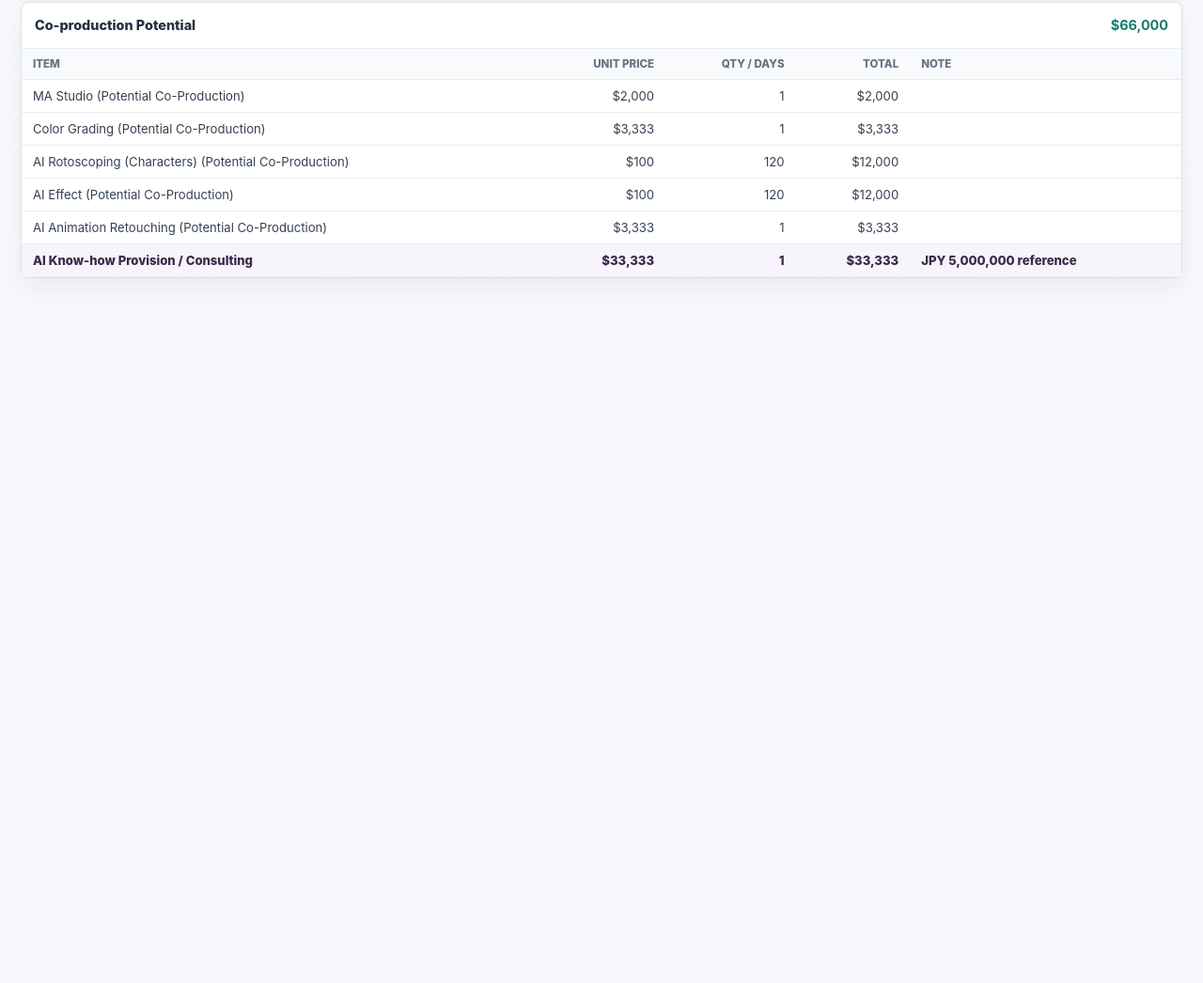
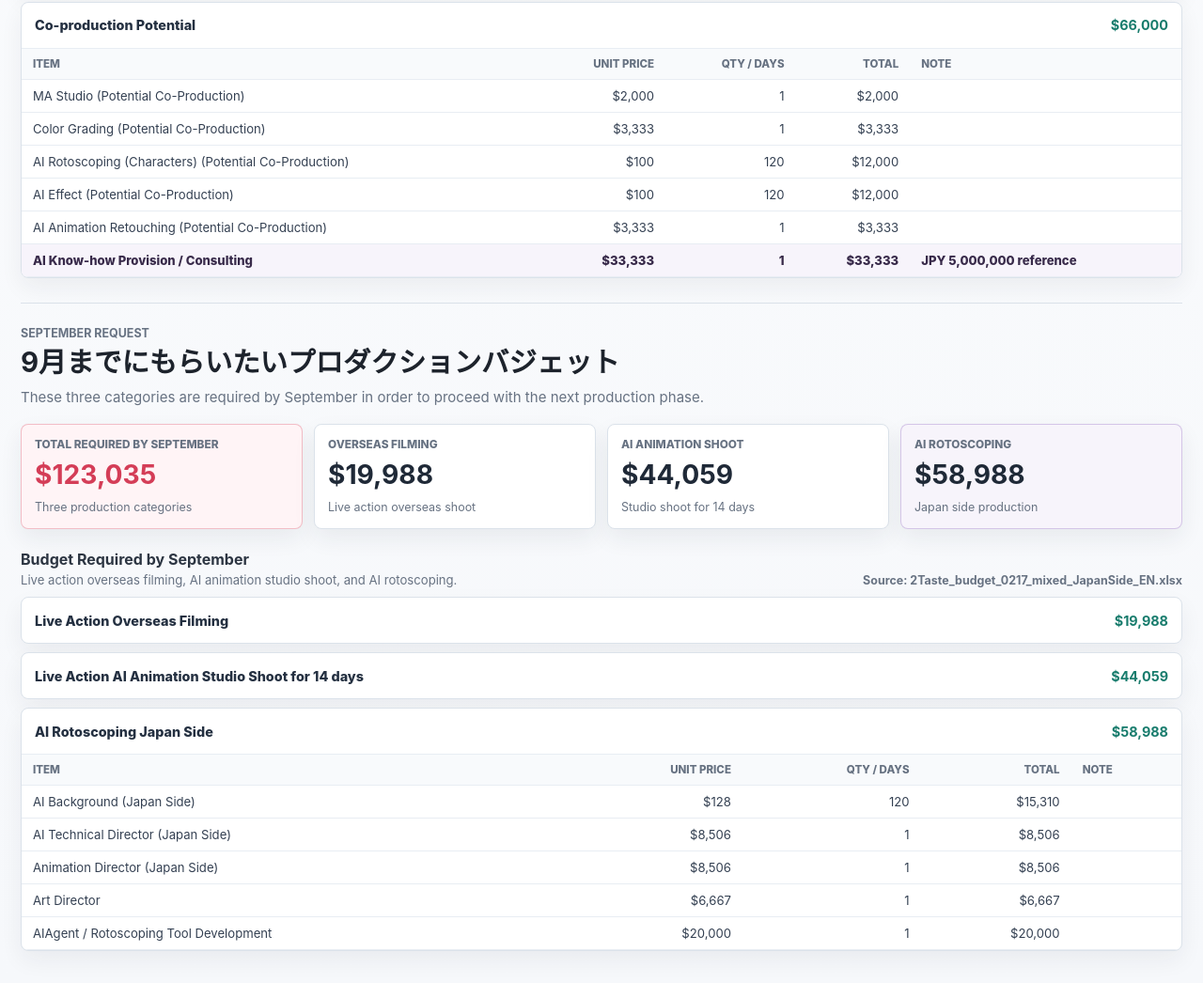
Before and after one commit to peija/the-taste-of-water-production-schedule, a plain HTML site: page index.html in a window 1280 px wide. Shown: the part 1896-2942 px from the top of the page at 94% size. Before the commit the page ends 2226 px from the top, so only its background shows below. Drawn offline with Linux system fonts and the light colour scheme.

Commit message:
Add September budget request section

```diff
--- a/app.js
+++ b/app.js
@@ -300,6 +300,57 @@ const productionBudget = {
   ],
 };
 
+const septemberBudget = {
+  source: "2Taste_budget_0217_mixed_JapanSide_EN.xlsx",
+  note: "These three categories are required by September in order to proceed with the next production phase.",
+  summary: {
+    totalRequired: 123034.7,
+  },
+  categories: [
+    {
+      name: "Live Action Overseas Filming",
+      subtotal: 19988.05,
+      items: [
+        ["Overseas Camera Asst. / Sound", 680.44, 5, 3402.22],
+        ["Overseas Coordination Fee", 4252.78, 1, 4252.78],
+        ["Overseas Line Producer", 680.44, 5, 3402.22],
+        ["Overseas Cameraman", 680.44, 5, 3402.22],
+        ["Overseas Hotel (7 nights)", 2126.39, 1, 2126.39],
+        ["Airfare (Round Trip, Director)", 2126.39, 1, 2126.39],
+        ["Overseas Meals (10 days)", 255.17, 5, 1275.83],
+      ],
+    },
+    {
+      name: "Live Action AI Animation Studio Shoot for 14 days",
+      subtotal: 44058.86,
+      items: [
+        ["Lighting", 255.17, 14, 3572.35],
+        ["Assistant Director", 255.17, 14, 3572.35],
+        ["Line Producer / PM", 170.11, 14, 2381.56],
+        ["Camera man", 255.17, 14, 3572.35],
+        ["Studio Operator", 425.28, 14, 5953.89],
+        ["Studio Rental", 255.17, 14, 3572.35],
+        ["Cast (Approx. 5 people)", 1701.11, 5, 8505.56],
+        ["Costumes / Props / Wigs", 3402.21, 1, 3402.21],
+        ["Equipment Rental", 255.17, 14, 3572.35],
+        ["Misc. Expenses (Food for 15)", 425.28, 14, 5953.89],
+      ],
+    },
+    {
+      name: "AI Rotoscoping Japan Side",
+      subtotal: 58987.79,
+      emphasis: true,
+      items: [
+        ["AI Background (Japan Side)", 127.58, 120, 15310],
+        ["AI Technical Director (Japan Side)", 8505.56, 1, 8505.56],
+        ["Animation Director (Japan Side)", 8505.56, 1, 8505.56],
+        ["Art Director", 6666.67, 1, 6666.67],
+        ["AIAgent / Rotoscoping Tool Development", 20000, 1, 20000],
+      ],
+    },
+  ],
+};
+
 const monthNames = [
   "January",
   "February",
@@ -325,6 +376,8 @@ const detailPanel = document.querySelector("#detailPanel");
 const summaryCards = document.querySelector("#summaryCards");
 const budgetSummary = document.querySelector("#budgetSummary");
 const budgetDetails = document.querySelector("#budgetDetails");
+const septemberBudgetSummary = document.querySelector("#septemberBudgetSummary");
+const septemberBudgetDetails = document.querySelector("#septemberBudgetDetails");
 
 const months = buildMonths(timeline.start, timeline.end);
 let selectedId = "film-complete";
@@ -334,6 +387,7 @@ renderHeader();
 renderRows();
 renderSummaryCards();
 renderBudget();
+renderSeptemberBudget();
 selectItem(selectedId);
 updateCurrentLine();
 
@@ -483,6 +537,11 @@ function renderBudget() {
   renderBudgetDetails();
 }
 
+function renderSeptemberBudget() {
+  renderSeptemberBudgetSummary();
+  renderBudgetDetailsList(septemberBudgetDetails, septemberBudget.categories);
+}
+
 function renderBudgetSummary() {
   const knowHow = findBudgetItem("AI Know-how Provision / Consulting");
   const cards = [
@@ -532,9 +591,45 @@ function renderBudgetSummary() {
 }
 
 function renderBudgetDetails() {
-  budgetDetails.innerHTML = "";
+  renderBudgetDetailsList(budgetDetails, productionBudget.categories);
+}
 
-  productionBudget.categories.forEach((category) => {
+function renderSeptemberBudgetSummary() {
+  const cards = [
+    {
+      label: "Total Required by September",
+      value: formatUsd(septemberBudget.summary.totalRequired),
+      detail: "Three production categories",
+      featured: true,
+    },
+    {
+      label: "Overseas Filming",
+      value: formatUsd(septemberBudget.categories[0].subtotal),
+      detail: "Live action overseas shoot",
+    },
+    {
+      label: "AI Animation Shoot",
+      value: formatUsd(septemberBudget.categories[1].subtotal),
+      detail: "Studio shoot for 14 days",
+    },
+    {
+      label: "AI Rotoscoping",
+      value: formatUsd(septemberBudget.categories[2].subtotal),
+      detail: "Japan side production",
+      accent: true,
+    },
+  ];
+
+  septemberBudgetSummary.innerHTML = "";
+  cards.forEach((card) => {
+    septemberBudgetSummary.append(buildBudgetSummaryCard(card));
+  });
+}
+
+function renderBudgetDetailsList(container, categories) {
+  container.innerHTML = "";
+
+  categories.forEach((category) => {
     const section = document.createElement("details");
     section.className = "budget-detail";
     if (category.emphasis) section.open = true;
@@ -571,8 +666,27 @@ function renderBudgetDetails() {
     table.append(tbody);
     tableWrap.append(table);
     section.append(summary, tableWrap);
-    budgetDetails.append(section);
+    container.append(section);
   });
+}
+
+function buildBudgetSummaryCard(card) {
+  const article = document.createElement("article");
+  article.className = "budget-summary-card";
+  if (card.featured) article.classList.add("is-featured");
+  if (card.accent) article.classList.add("is-accent");
+
+  const label = document.createElement("span");
+  label.textContent = card.label;
+
+  const value = document.createElement("strong");
+  value.textContent = card.value;
+
+  const detail = document.createElement("small");
+  detail.textContent = card.detail;
+
+  article.append(label, value, detail);
+  return article;
 }
 
 function buildItemButton(item) {
--- a/index.html
+++ b/index.html
@@ -67,6 +67,32 @@
           <div class="budget-details" id="budgetDetails"></div>
         </div>
       </section>
+
+      <section
+        class="budget-section budget-section-secondary"
+        id="septemberBudget"
+        aria-label="Production budget required by September"
+      >
+        <div class="section-heading">
+          <p class="eyebrow">September Request</p>
+          <h2>9月までにもらいたいプロダクションバジェット</h2>
+          <p>
+            These three categories are required by September in order to proceed
+            with the next production phase.
+          </p>
+        </div>
+        <div class="budget-summary september-budget-summary" id="septemberBudgetSummary"></div>
+        <div class="budget-table-panel">
+          <div class="budget-table-head">
+            <div>
+              <h3>Budget Required by September</h3>
+              <p>Live action overseas filming, AI animation studio shoot, and AI rotoscoping.</p>
+            </div>
+            <span>Source: 2Taste_budget_0217_mixed_JapanSide_EN.xlsx</span>
+          </div>
+          <div class="budget-details" id="septemberBudgetDetails"></div>
+        </div>
+      </section>
     </main>
   </body>
 </html>
--- a/styles.css
+++ b/styles.css
@@ -598,6 +598,11 @@ h1 {
   margin-top: 26px;
 }
 
+.budget-section-secondary {
+  padding-top: 24px;
+  border-top: 1px solid var(--border);
+}
+
 .section-heading {
   max-width: 860px;
   margin-bottom: 16px;
@@ -668,6 +673,15 @@ h1 {
   background: #f7f4fb;
 }
 
+.september-budget-summary .budget-summary-card.is-featured {
+  border-color: rgba(212, 61, 87, 0.3);
+  background: #fff4f6;
+}
+
+.september-budget-summary .budget-summary-card.is-featured strong {
+  color: var(--milestone);
+}
+
 .budget-table-head h3 {
   margin: 0;
   color: #2c3542;
@@ -683,6 +697,7 @@ h1 {
 
 .budget-table-panel {
   margin-top: 22px;
+  min-width: 0;
 }
 
 .budget-table-head {
@@ -703,9 +718,12 @@ h1 {
 .budget-details {
   display: grid;
   gap: 9px;
+  min-width: 0;
 }
 
 .budget-detail {
+  min-width: 0;
+  overflow: hidden;
   border: 1px solid var(--border);
   border-radius: var(--radius);
   background: var(--surface);
```
